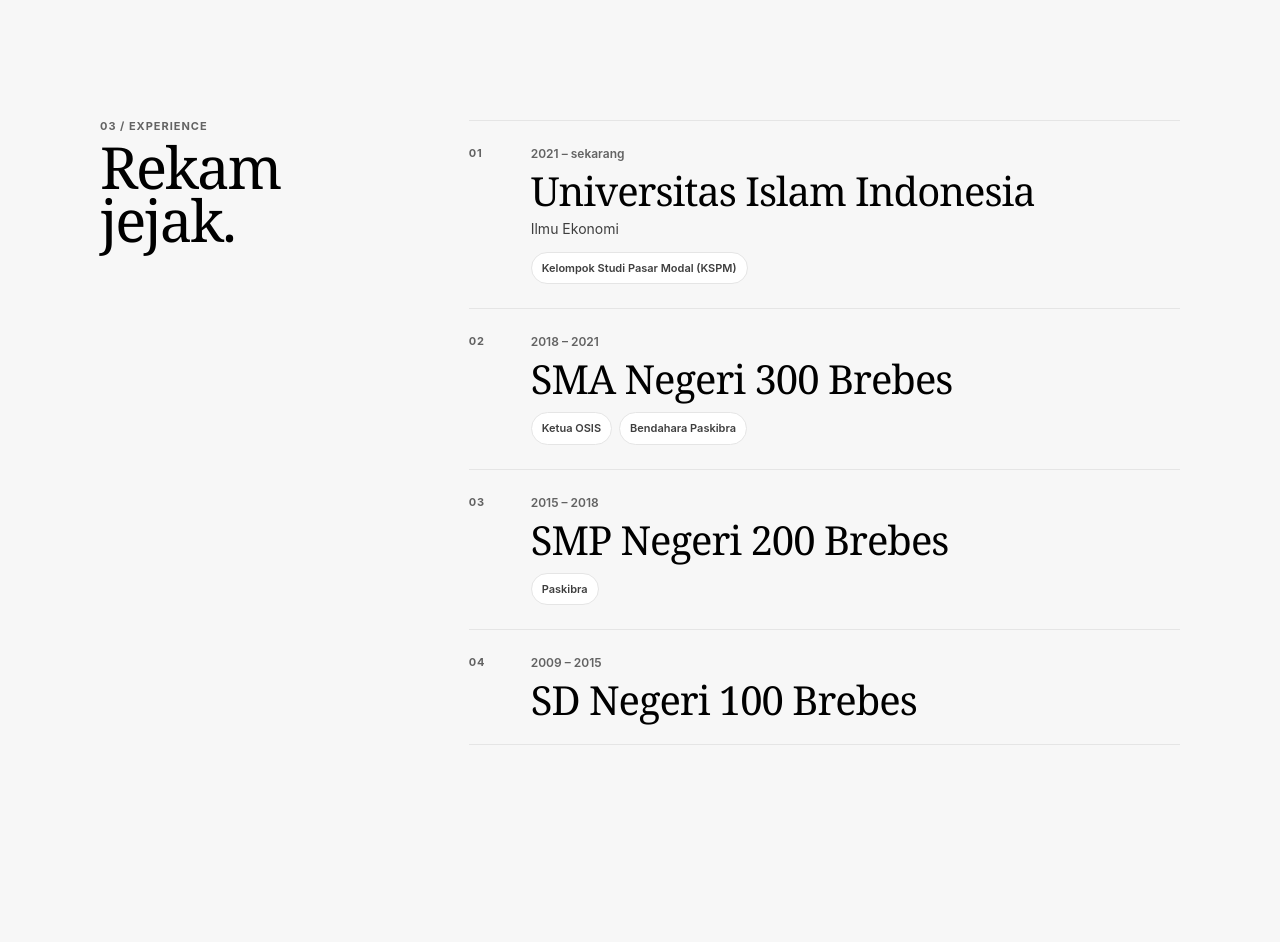
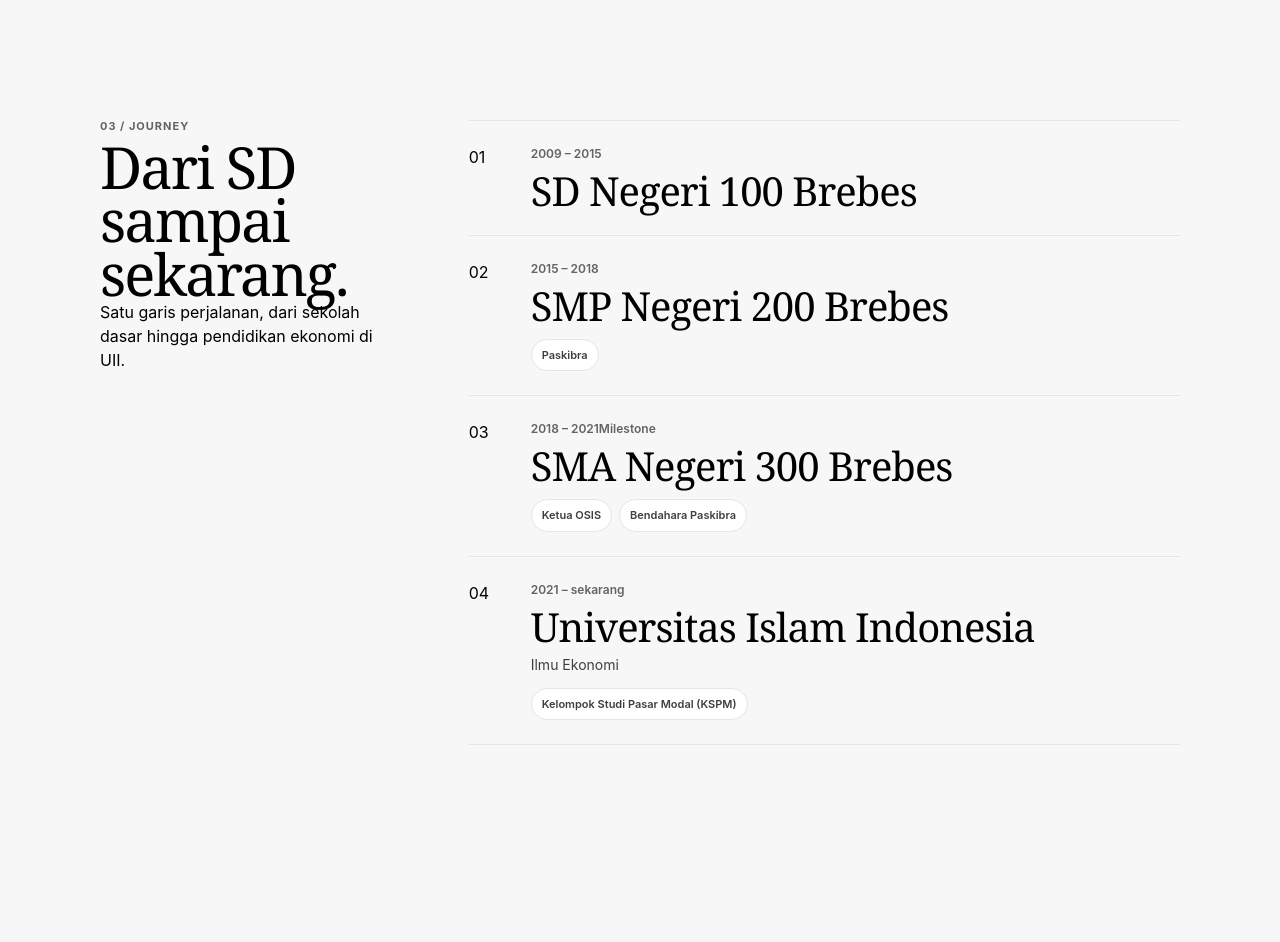
Before and after one commit to LionerHakim/JRHs, a React (Vite) app: page / in a window 1280 px wide. Shown: the part 2040-2982 px from the top of the page. Built offline with nearby package versions, Linux system fonts and the light colour scheme.

Commit message:
design: restore full JRH journey timeline

```diff
--- a/src/components/RekamJejak.tsx
+++ b/src/components/RekamJejak.tsx
@@ -1,24 +1,28 @@
 const experienceData = [
+  { institution: 'SD Negeri 100 Brebes', degree: '', year: '2009 – 2015', activities: [] },
+  { institution: 'SMP Negeri 200 Brebes', degree: '', year: '2015 – 2018', activities: ['Paskibra'] },
+  { institution: 'SMA Negeri 300 Brebes', degree: '', year: '2018 – 2021', activities: ['Ketua OSIS', 'Bendahara Paskibra'] },
   { institution: 'Universitas Islam Indonesia', degree: 'Ilmu Ekonomi', year: '2021 – sekarang', activities: ['Kelompok Studi Pasar Modal (KSPM)'] },
-  { institution: 'SMA Negeri 300 Brebes', degree: '', year: '2018 – 2021', activities: ['Ketua OSIS', 'Bendahara Paskibra'] },
-  { institution: 'SMP Negeri 200 Brebes', degree: '', year: '2015 – 2018', activities: ['Paskibra'] },
-  { institution: 'SD Negeri 100 Brebes', degree: '', year: '2009 – 2015', activities: [] },
 ] as const;
 
 export default function RekamJejak() {
   return (
     <section id="experience" className="section-shell experience-section" aria-labelledby="experience-title">
       <div className="editorial-grid">
-        <div>
-          <p className="eyebrow">03 / Experience</p>
-          <h2 id="experience-title" className="display-title">Rekam jejak.</h2>
+        <div className="experience-heading">
+          <p className="eyebrow">03 / Journey</p>
+          <h2 id="experience-title" className="display-title">Dari SD sampai sekarang.</h2>
+          <p className="section-lead">Satu garis perjalanan, dari sekolah dasar hingga pendidikan ekonomi di UII.</p>
         </div>
-        <div className="experience-list">
+        <div className="experience-list" aria-label="Perjalanan pendidikan dan aktivitas">
           {experienceData.map((item, index) => (
-            <article key={item.institution} className="experience-row">
-              <div className="experience-number">0{index + 1}</div>
+            <article key={item.institution} className={`experience-row ${item.institution.startsWith('SMA') ? 'experience-highlight' : ''}`}>
+              <div className="experience-node" aria-hidden="true"><span>{String(index + 1).padStart(2, '0')}</span></div>
               <div className="experience-main">
-                <div className="experience-topline"><span>{item.year}</span></div>
+                <div className="experience-topline">
+                  <span>{item.year}</span>
+                  {item.institution.startsWith('SMA') && <span className="experience-tag">Milestone</span>}
+                </div>
                 <h3>{item.institution}</h3>
                 {item.degree && <p className="experience-degree">{item.degree}</p>}
                 {item.activities.length > 0 && (
```
